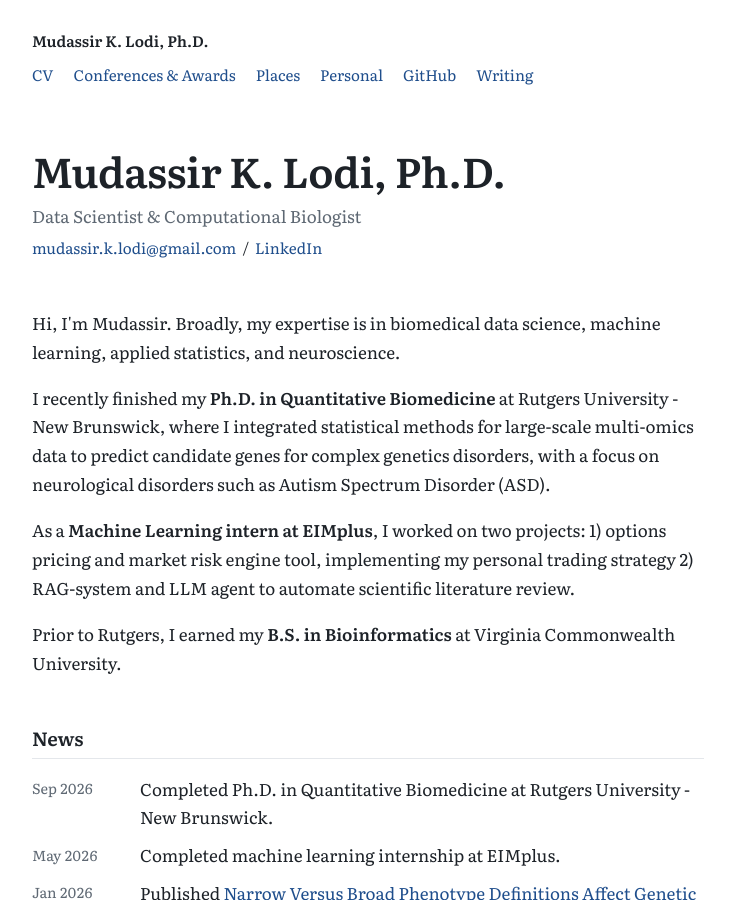
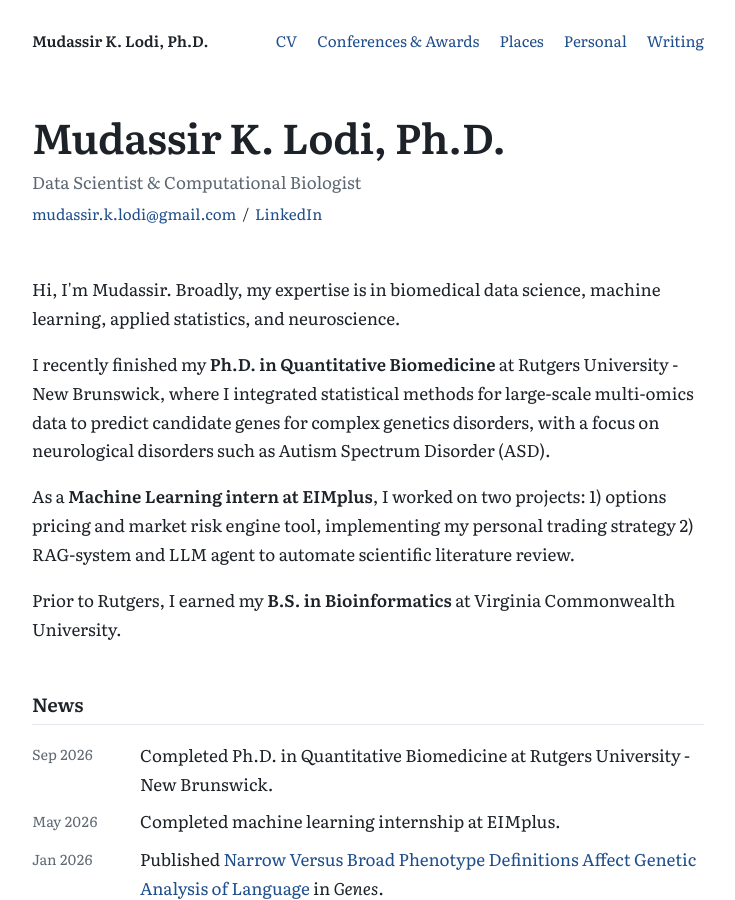
Before and after one commit to mklodi1/mklodi1.github.io, a Jekyll site: the page built from index.html, in a window 1280 px wide and 900 px high. Shown: the whole window, without its empty margins (272-1007 px from the left). Built offline with Jekyll 4.4.1, drawn with Linux system fonts in a browser that asks for light colours.

Commit message:
Remove GitHub link from top menu
Co-Authored-By: Claude Opus 5.5 <noreply@anthropic.com>
Claude-Session: https://claude.ai/code/session_018B7yRm4wV88UDqtVSP6gVK

```diff
--- a/_includes/nav.html
+++ b/_includes/nav.html
@@ -7,7 +7,6 @@
     <a href="{{ '/places/' | relative_url }}"{% if page.url contains '/places' %} aria-current="page"{% endif %}>Places</a>
     <a href="{{ '/personal/' | relative_url }}"{% if page.url contains '/personal' %} aria-current="page"{% endif %}>Personal</a>
     {% if site.scholar %}<a href="{{ site.scholar }}">Scholar</a>{% endif %}
-    {% if site.github %}<a href="https://github.com/{{ site.github }}">GitHub</a>{% endif %}
     <a href="{{ '/writing/' | relative_url }}"{% if page.url contains '/writing' %} aria-current="page"{% endif %}>Writing</a>
     {% if site.formspree_id %}<a href="{{ '/#message' | relative_url }}">Message</a>{% endif %}
   </nav>
```
